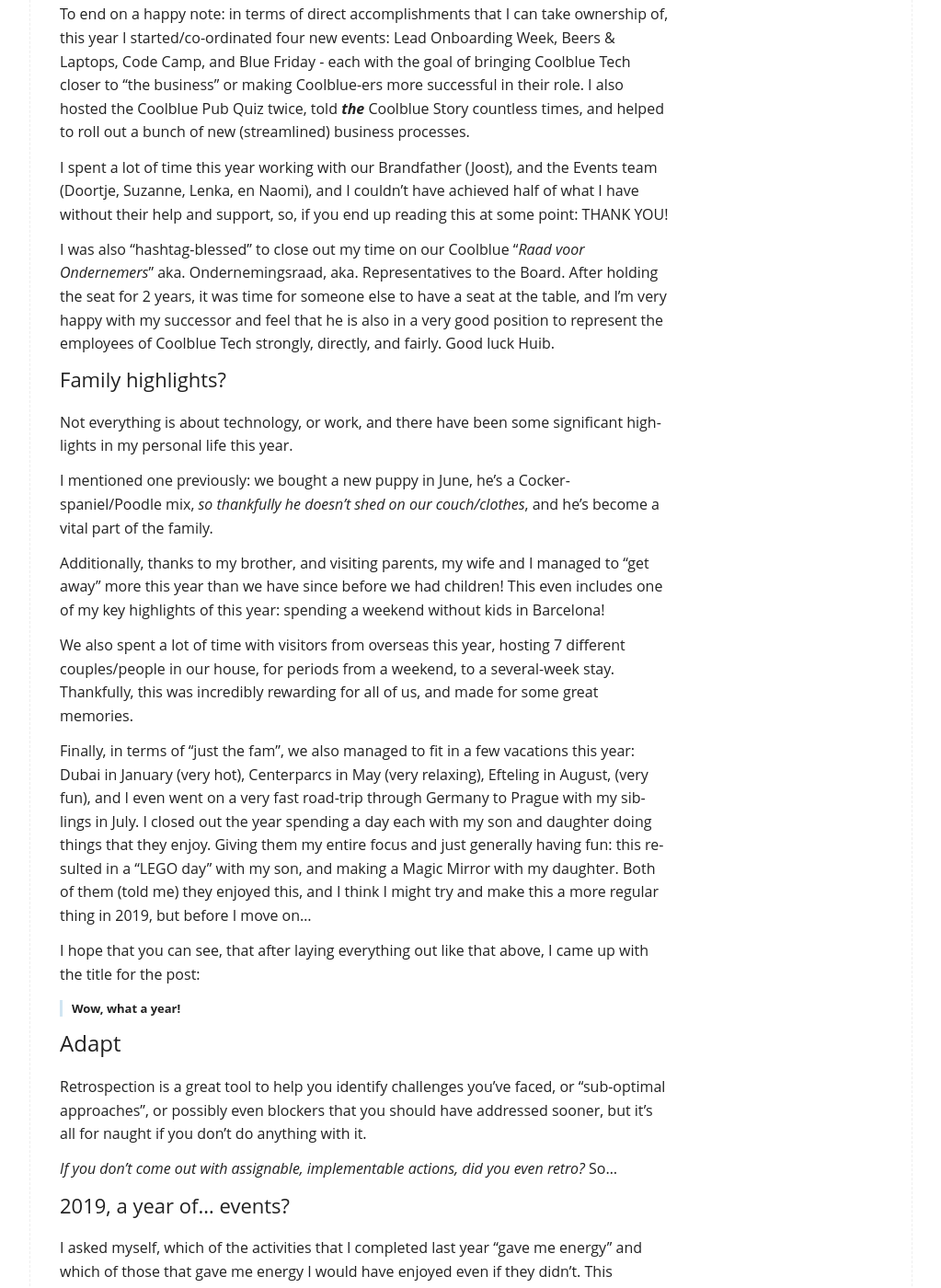
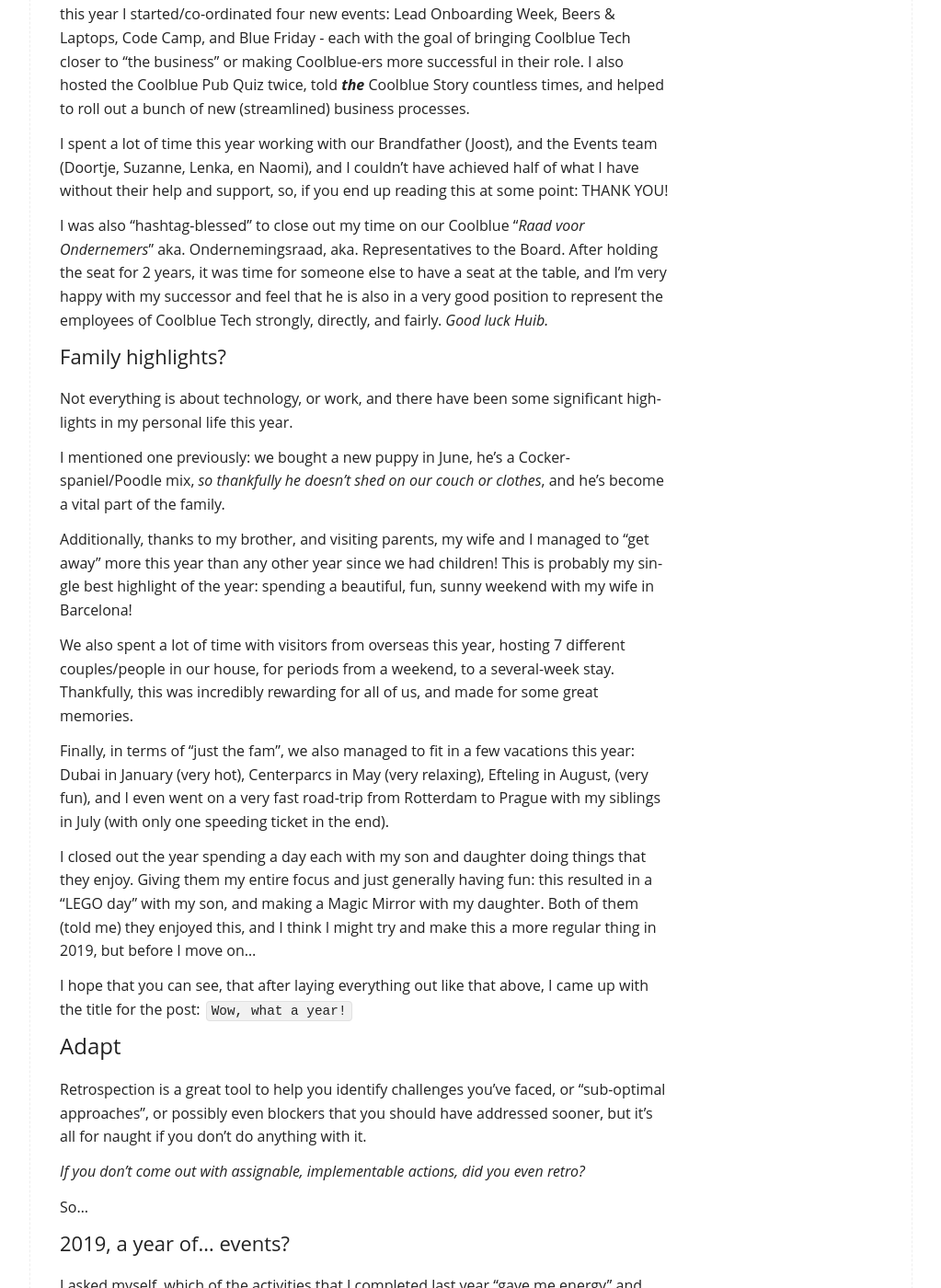
Before and after one commit to PHeonix25/PHeonix25.github.io, a Jekyll site: the page built from _posts/2018-12-31-Wow-what-a-year.md, in a window 1280 px wide and 1400 px high, scrolled down 2451 px. Shown: the whole window at 92% size, without its empty margins (128-1151 px from the left). Built offline with Jekyll 4.4.1, drawn with Linux system fonts in a browser that asks for light colours; comment, search, counter and statistics services are not loaded; some of the changed text lies outside the part shown.

Commit message:
Fixing some grammatical mistakes

```diff
--- a/_posts/2018-12-31-Wow-what-a-year.md
+++ b/_posts/2018-12-31-Wow-what-a-year.md
@@ -42,7 +42,7 @@
 I entered this year as a Development Manager at Coolblue, reporting directly to our Head of Technology, and directly responsible & accountable for about 75-odd Developers, Designers and Team Leads.
 This was, in a word, _overwhelming_. I spent a lot of the first half of the year interviewing, and successfully hiring & promoting 6 new Team Leads (as well as countless developers) to join us in making Coolblue a better place, every day.
 
-In the spirit of this write-up being open and honest, I'm going to be blunt: I don't think I did a particularly good job of handling this number of people without implementing an appropriate (informal) framework to succeed.
+In the spirit of this write-up being open and honest, I'm going to be blunt: I don't think I did a particularly good job of handling this number of direct reports.
 I know that I directly lost a few employees I would have preferred to keep due to how I was (un)able to help them during this period.
 I can point at the fact that I didn't have the (correct) support structures in place, but looking back with the benefit of hindsight, I should have applied a motto that I used a lot as a developer, but not as a manager: _Done is better than Perfect_.
 
@@ -54,36 +54,37 @@
 
 It would be remiss for me to not acknowledge that this has taken a toll on my personal mindset and health over the year.
 
-To end on a happy note: in terms of direct accomplishments that I can take ownership of, this year I started/co-ordinated four new events:
-Lead Onboarding Week, Beers & Laptops, Code Camp, and Blue Friday - each with the goal of bringing Coolblue Tech closer to "the business" or making Coolblue-ers more successful in their role.
+To end on a happy note: in terms of direct accomplishments that I can take ownership of, this year I started/co-ordinated four new events: Lead Onboarding Week, Beers & Laptops, Code Camp, and Blue Friday - each with the goal of bringing Coolblue Tech closer to "the business" or making Coolblue-ers more successful in their role.
 I also hosted the Coolblue Pub Quiz twice, told ***the*** Coolblue Story countless times, and helped to roll out a bunch of new (streamlined) business processes.
 
 I spent a lot of time this year working with our Brandfather (Joost), and the Events team (Doortje, Suzanne, Lenka, en Naomi), and I couldn't have achieved half of what I have without their help and support, so, if you end up reading this at some point: THANK YOU!
 
-I was also "hashtag-blessed" to close out my time on our Coolblue "_Raad voor Ondernemers_" aka. Ondernemingsraad, aka. Representatives to the Board. After holding the seat for 2 years, it was time for someone else to have a seat at the table, and I'm very happy with my successor and feel that he is also in a very good position to represent the employees of Coolblue Tech strongly, directly, and fairly. Good luck Huib.
+I was also "hashtag-blessed" to close out my time on our Coolblue "_Raad voor Ondernemers_" aka. Ondernemingsraad, aka. Representatives to the Board. After holding the seat for 2 years, it was time for someone else to have a seat at the table, and I'm very happy with my successor and feel that he is also in a very good position to represent the employees of Coolblue Tech strongly, directly, and fairly. _Good luck Huib._
 
 ## Family highlights?
 
 Not everything is about technology, or work, and there have been some significant highlights in my personal life this year.
 
-I mentioned one previously: we bought a new puppy in June, he's a Cocker-spaniel/Poodle mix, _so thankfully he doesn't shed on our couch/clothes_, and he's become a vital part of the family.
+I mentioned one previously: we bought a new puppy in June, he's a Cocker-spaniel/Poodle mix, _so thankfully he doesn't shed on our couch or clothes_, and he's become a vital part of the family.
 
-Additionally, thanks to my brother, and visiting parents, my wife and I managed to "get away" more this year than we have since before we had children! This even includes one of my key highlights of this year: spending a weekend without kids in Barcelona!
+Additionally, thanks to my brother, and visiting parents, my wife and I managed to "get away" more this year than any other year since we had children! This is probably my single best highlight of the year: spending a beautiful, fun, sunny weekend with my wife in Barcelona!
 
 We also spent a lot of time with visitors from overseas this year, hosting 7 different couples/people in our house, for periods from a weekend, to a several-week stay.
 Thankfully, this was incredibly rewarding for all of us, and made for some great memories.
 
-Finally, in terms of "just the fam", we also managed to fit in a few vacations this year: Dubai in January (very hot), Centerparcs in May (very relaxing), Efteling in August, (very fun), and I even went on a very fast road-trip through Germany to Prague with my siblings in July. I closed out the year spending a day each with my son and daughter doing things that they enjoy. Giving them my entire focus and just generally having fun: this resulted in a "LEGO day" with my son, and making a Magic Mirror with my daughter. Both of them (told me) they enjoyed this, and I think I might try and make this a more regular thing in 2019, but before I move on...
+Finally, in terms of "just the fam", we also managed to fit in a few vacations this year: Dubai in January (very hot), Centerparcs in May (very relaxing), Efteling in August, (very fun), and I even went on a very fast road-trip from Rotterdam to Prague with my siblings in July (with only one speeding ticket in the end).
 
-I hope that you can see, that after laying everything out like that above, I came up with the title for the post:
+I closed out the year spending a day each with my son and daughter doing things that they enjoy. Giving them my entire focus and just generally having fun: this resulted in a "LEGO day" with my son, and making a Magic Mirror with my daughter. Both of them (told me) they enjoyed this, and I think I might try and make this a more regular thing in 2019, but before I move on...
 
-> **Wow, what a year!**
+I hope that you can see, that after laying everything out like that above, I came up with the title for the post: `Wow, what a year!`
 
 # Adapt
 
 Retrospection is a great tool to help you identify challenges you've faced, or "sub-optimal approaches", or possibly even blockers that you should have addressed sooner, but it's all for naught if you don't do anything with it.
 
-_If you don't come out with assignable, implementable actions, did you even retro?_ So...
+_If you don't come out with assignable, implementable actions, did you even retro?_
+
+So...
 
 ## 2019, a year of... events?
 
@@ -91,14 +92,14 @@
 
 Naturally, holidays and family-time made the top of the list & spending time with close friends, and extended family also made the top 5 ;)
 
-> "But that's obvious Pat! What are *you* going to do in 2019?
+_"But that's obvious Pat! What are **you** going to do in 2019?_
 
 One of the biggest things I put time into in 2018 was _events_; so much so that there's a section almost completely dedicated to it above - but (most) of those events also gave me energy. It motivates me to be able to tell a story to a crowd and helping them with some of their challenges from a stage, at a larger scale than just pair- or mob-programming allows.
 I suppose the next step of this would be hosting a workshop, or entering into consultancy, but I'm not interested in either of those steps just yet, so what better than spending time gathering fun stories to share with larger audiences, and finding the right way to share that with them in a way that they can relate to?
 
-Toward the end of 2018, with so many events confirmed in October-December, I put a pause on submitting proposals for other events, so that I could take a moment to figure out that this is what I wanted to do... as I wrote on my [Speaking](/speaking) page. Over the last week or so, I have resumed submitting proposals, and hope to take the stage at some of the same events that I attended or spoke-at last year: Techorama, Lead Developer London, DevTalks, PSConf, and possibly even a few new ones: FutureTech, DevDays, or possible even NDC?
+Toward the end of 2018, with so many events confirmed in October-December, I put a pause on submitting proposals for other events, so that I could take a moment to figure out that this is what I wanted to do... as I wrote on my [Speaking](/speaking) page. Over the last week or so, I have resumed submitting proposals, and hope to take the stage at some of the same events that I attended or spoke-at last year: Techorama, Lead Developer London, DevTalks, PSConf, and possibly even a few new ones: FutureTech, DevDays, or possibly even an NDC?
 
-## What comes next?
+## 2019, a year of... personal growth?
 
 Events isn't going to just be the focus for the year though. I still have a "day job" of being accountable for roughly 50 people spread across 6 teams (_naturally, with a new manager came a new structure_), and even though these Developers and Leads need me to enable/unblock/empower them, I am going to start putting a lot more focus on the role of the Leads in their teams, and what those Team Leads can do for their teams, hopefully saving me a lot of time that was spent on operational duties in 2018.
 
@@ -146,6 +147,6 @@
 
 ...and there's one more that really stood out to me:
 
-> Remember that nobody knows what they're doing! We're all making it up as we go along.
+**Remember that nobody knows what they're doing! We're all making it up as we go along.**
 
 So, with that, Happy New Year, and hopefully I'll see this editor a little more regularly in 2019!
```
